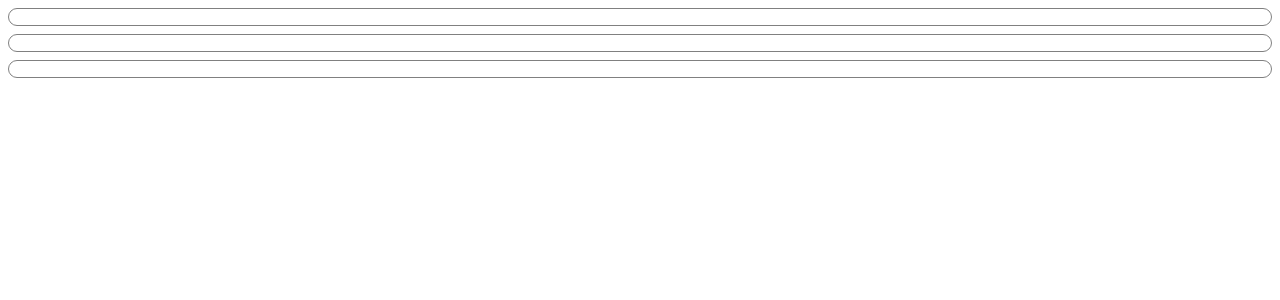
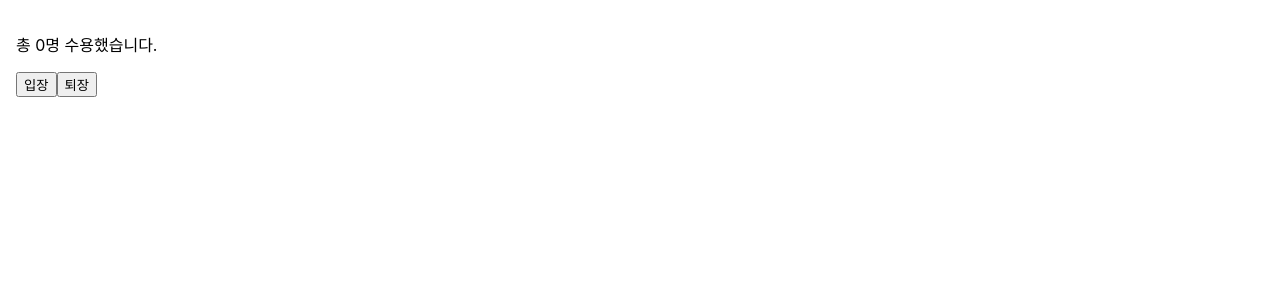
Before and after one commit to KyungHoAn/React_Practice, a React (Create React App) app in the folder React_study/my-app/: page / in a window 1280 px wide. Shown: the top 300 px of the page. Built offline with nearby package versions, Linux system fonts and the light colour scheme.

Commit message:
react_Hook_10.11

```diff
--- /dev/null
+++ b/React_study/my-app/src/chapter_07/Accommodate.jsx
@@ -0,0 +1,35 @@
+import React, {useState, useEffect} from "react";
+import useCounter from "./useCounter";
+
+const MAX_CAPACITY =10;
+
+function Accommodate(props) {
+    const [isFull, setIsFull] = useState(false);
+    const [count, increaseCount, decreaseCount] = useCounter(0);
+
+    useEffect(() => {
+        console.log("=================");
+        console.log("useEffect() is called");
+        console.log(`isFull: ${isFull}`);
+    });
+
+    useEffect(() => {
+        setIsFull(count >= MAX_CAPACITY);
+        console.log(`Current count value: ${count}`);
+    },[count]);
+
+    return(
+        <div style={{padding: 16}}>
+            <p>{`총 ${count}명 수용했습니다.`}</p>
+
+            <button onClick={increaseCount} disabled={isFull}>
+                입장
+            </button>
+            <button onClick={decreaseCount}>퇴장</button>
+
+            {isFull && <p style={{color:"red"}}>정원이 가득찼습니다.</p>}
+        </div>
+    );
+}
+
+export default Accommodate;
--- /dev/null
+++ b/React_study/my-app/src/chapter_07/useCounter.jsx
@@ -0,0 +1,12 @@
+import React, {useState} from "react";
+
+function useCounter(initialValue){
+    const [count, setCount] = useState(initialValue);
+
+    const increaseCount = () => setCount((count) => count +1);
+    const decreaseCount = () => setCount((count) => Math.max(count -1,0));
+
+    return [count, increaseCount, decreaseCount];
+}
+
+export default useCounter;
--- a/React_study/my-app/src/index.js
+++ b/React_study/my-app/src/index.js
@@ -8,11 +8,12 @@
 import Clock from "./chapter_04/Clock";
 import CommentList from "./chapter_05/CommentList";
 import NotificationList from "./chapter_06/NotificationList";
+import Accommodate from "./chapter_07/Accommodate";
 
 const root = ReactDOM.createRoot(document.getElementById("root"));
 root.render(
   <React.StrictMode>
-    <NotificationList />
+    <Accommodate />
   </React.StrictMode>
 );
 // setInterval(() => {
```
Also changed, not shown: 1 other file (tests, documents, lock files or other folders).
